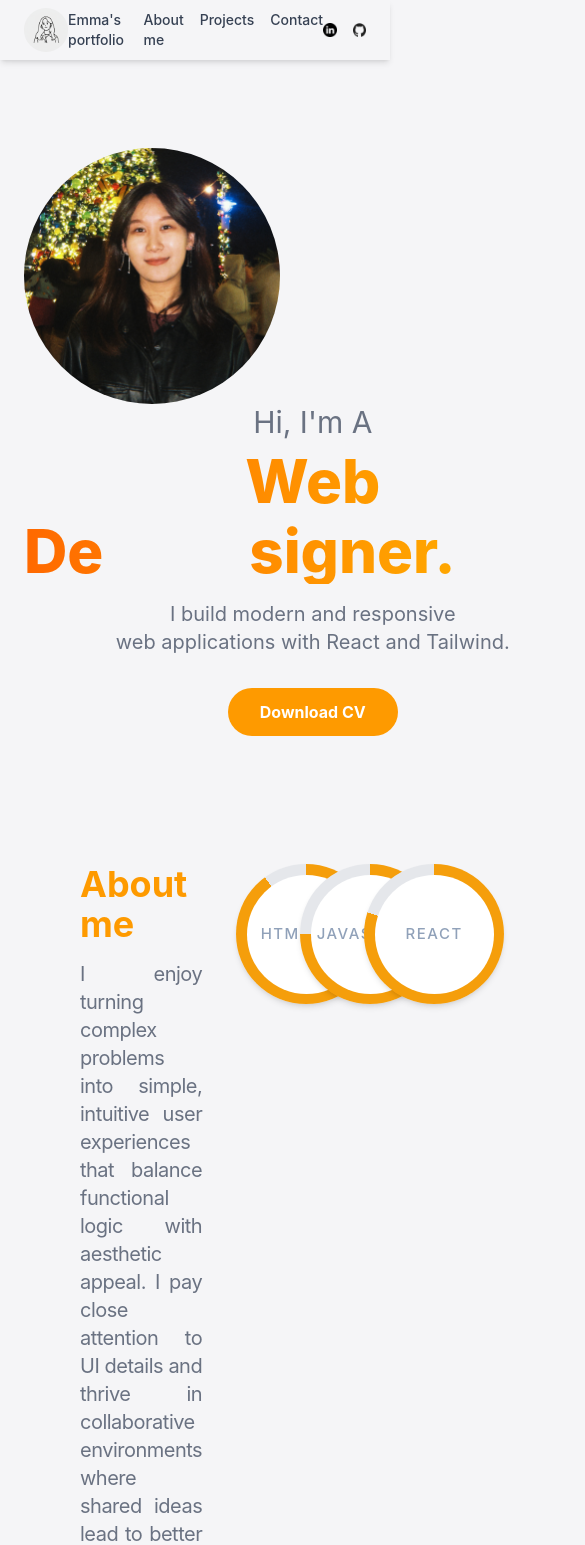
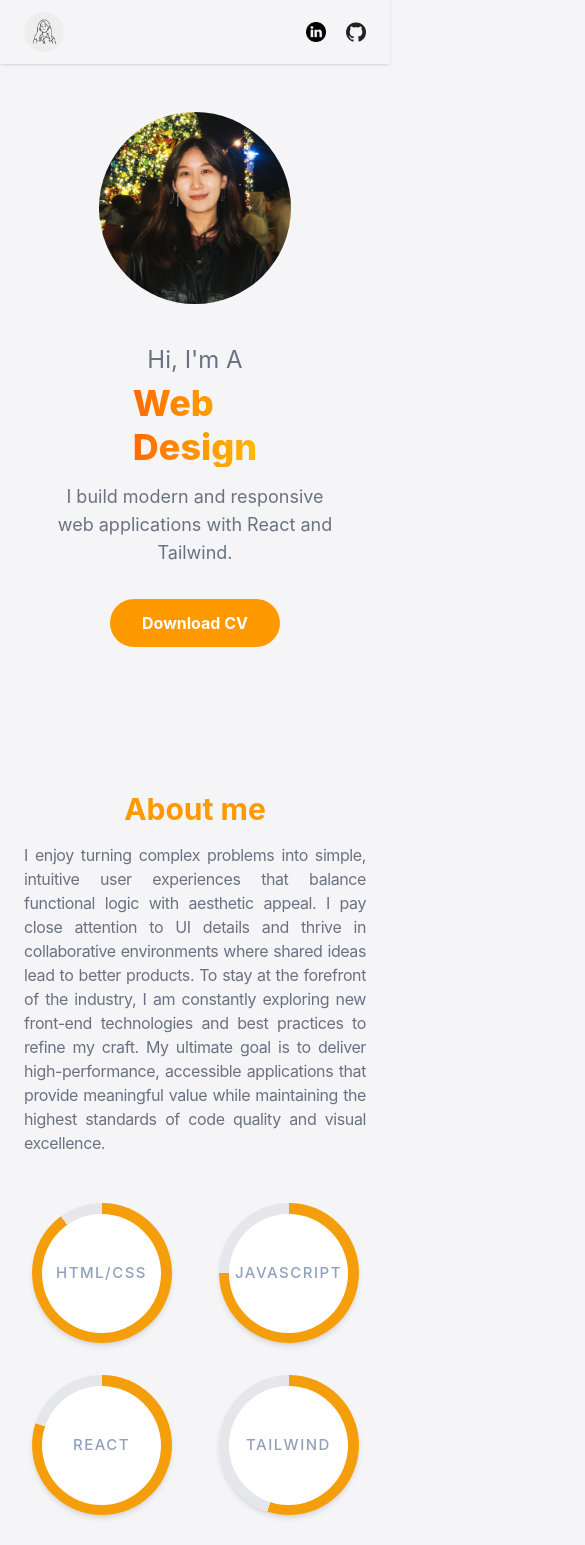
Before and after one commit to emmatwan0707-web/react-portfolio, a React (Vite) app: page / in a window 390 px wide. Shown: the top 1545 px of the page, 585 px wide, since content can reach past the window. Built offline with nearby package versions, Linux system fonts and the light colour scheme.

Commit message:
Add media queries for mobile and tablet

```diff
--- a/src/components/About.jsx
+++ b/src/components/About.jsx
@@ -3,12 +3,20 @@ import SkillCircle from './SkillCircle';
 
 const About = () => {
     return (
-        <div id="about" className='flex flex-row justify-between mb-24'>
-            <div className=' ml-20 mr-26 flex-1'>
-              <h1 className='text-4xl font-bold text-amber-500'>About me</h1>
-              <p className='mt-4 text-xl text-gray-500 text-justify break-words tracking-tight'>I enjoy turning complex problems into simple, intuitive user experiences that balance functional logic with aesthetic appeal. I pay close attention to UI details and thrive in collaborative environments where shared ideas lead to better products. To stay at the forefront of the industry, I am constantly exploring new front-end technologies and best practices to refine my craft. My ultimate goal is to deliver high-performance, accessible applications that provide meaningful value while maintaining the highest standards of code quality and visual excellence.</p>
+        <div
+            id="about"
+            className="flex flex-col md:flex-row items-center md:items-start justify-between px-6 md:px-20 py-16 gap-12 max-w-7xl mx-auto"
+        >
+            <div className="flex-1 text-center md:text-left">
+                <h1 className="text-3xl sm:text-4xl font-bold text-amber-500">
+                    About me
+                </h1>
+                <p className="mt-4 text-base sm:text-lg md:text-xl text-gray-500 text-justify md:text-left break-words tracking-tight">
+                    I enjoy turning complex problems into simple, intuitive user experiences that balance functional logic with aesthetic appeal. I pay close attention to UI details and thrive in collaborative environments where shared ideas lead to better products. To stay at the forefront of the industry, I am constantly exploring new front-end technologies and best practices to refine my craft. My ultimate goal is to deliver high-performance, accessible applications that provide meaningful value while maintaining the highest standards of code quality and visual excellence.
+                </p>
             </div>
-            <div className="grid grid-cols-3 gap-x-16 gap-y-7 flex-1 mr-25">
+
+            <div className="grid grid-cols-2 md:grid-cols-3 gap-8 md:gap-x-16 md:gap-y-10 flex-1 w-full">
                 <SkillCircle name="HTML/CSS" percent={90} />
                 <SkillCircle name="JavaScript" percent={75} />
                 <SkillCircle name="React" percent={80} />
@@ -19,4 +27,5 @@ const About = () => {
         </div>
     )
 }
-export default About
+
+export default About;
--- a/src/components/Footer.jsx
+++ b/src/components/Footer.jsx
@@ -5,23 +5,26 @@ import email from "../assets/email.png";
 
 const Footer = () => {
     return (
-        <footer className="flex justify-between items-center p-6 bg-gray-100 mt-10 mb-10">
-            <p className="text-gray-600 ml-10">© 2026 Emma Twan. Let’s build something awesome!</p>
-            <div className="flex gap-8 mr-20">
+        <footer className="flex flex-col sm:flex-row justify-between items-center p-6 bg-gray-100 mt-10 mb-10 gap-4 sm:gap-0">
+            <p className="text-gray-600 text-center sm:text-left">
+                © 2026 Emma Twan. Let’s build something awesome!
+            </p>
+
+            <div className="flex gap-6 mt-4 sm:mt-0">
                 <a href="https://www.linkedin.com/in/emma-huanchen-duan-0baa06254/" target="_blank" rel="noopener noreferrer">
-                    <img src={linkedin} alt="LinkedIn" className="w-10 h-10 object-contain rounded-full" />
+                    <img src={linkedin} alt="LinkedIn" className="w-12 sm:w-10 h-12 sm:h-10 object-contain rounded-full" />
                 </a>
 
                 <a href="https://github.com/emmatwan0707-web" target="_blank" rel="noopener noreferrer">
-                    <img src={github} alt="GitHub" className="w-10 h-10 object-contain rounded-full" />
+                    <img src={github} alt="GitHub" className="w-12 sm:w-10 h-12 sm:h-10 object-contain rounded-full" />
                 </a>
 
                 <a href="mailto:emmatwan0707@gmail.com">
-                    <img src={email} alt="Email" className="w-10 h-10 object-contain rounded-full" />
+                    <img src={email} alt="Email" className="w-12 sm:w-10 h-12 sm:h-10 object-contain rounded-full" />
                 </a>
             </div>
         </footer>
-
     )
 }
-export default Footer
+
+export default Footer;
--- a/src/components/Header.jsx
+++ b/src/components/Header.jsx
@@ -6,54 +6,51 @@ import { Link } from 'react-scroll';
 
 const Header = () => {
     return (
+        <nav className="fixed top-0 left-0 w-full z-50 bg-[#F5F5F7]/90 backdrop-blur-md shadow-sm">
+            <div className="max-w-7xl mx-auto flex items-center justify-between px-6 py-3">
 
-
-    <nav className="fixed top-0 left-0 w-full z-50 flex items-center justify-between px-6 py-2 bg-[#F5F5F7] shadow-md
-">
-
+                <div className="flex items-center">
                     <img
                         src={EmmaImg}
                         alt="Emma"
-                className="w-11 h-11 object-contain rounded-full gap-10"
+                        className="w-10 h-10 object-contain rounded-full"
                     />
-            <ul className="flex gap-4 text-sm text-gray-700 font-medium">
+                </div>
+
+                <ul className="hidden md:flex gap-8 text-sm text-gray-700 font-medium items-center">
                     <li>
-                    <Link to="hero" smooth={true} duration={500} offset={-60} className="cursor-pointer hover:text-amber-500">
+                        <Link to="hero" smooth={true} duration={500} offset={-100} className="cursor-pointer hover:text-amber-500 transition">
                             Emma's portfolio
                         </Link>
                     </li>
                     <li>
-                    <Link to="about" smooth={true} duration={500} offset={-90} className="cursor-pointer hover:text-amber-500">
+                        <Link to="about" smooth={true} duration={500} offset={-80} className="cursor-pointer hover:text-amber-500 transition">
                             About me
                         </Link>
                     </li>
                     <li>
-                    <Link to="projects" smooth={true} duration={500} offset={-90} className="cursor-pointer hover:text-amber-500">
+                        <Link to="projects" smooth={true} duration={500} offset={-60} className="cursor-pointer hover:text-amber-500 transition">
                             Projects
                         </Link>
                     </li>
                     <li>
-                    <Link to="contact" smooth={true} duration={500} offset={-60} className="cursor-pointer hover:text-amber-500">
+                        <Link to="contact" smooth={true} duration={500} offset={-80} className="cursor-pointer hover:text-amber-500 transition">
                             Contact
                         </Link>
                     </li>
                 </ul>
-        <div className="flex gap-4">
-            <div className="flex gap-4">
-                <a href="https://www.linkedin.com/in/emma-huanchen-duan-0baa06254/" target="_blank" rel="noopener noreferrer">
-                    <img src={linkedin} alt="LinkedIn" className="w-5 h-5 object-contain rounded-full" />
+
+                <div className="flex items-center gap-5">
+                    <a href="https://www.linkedin.com/in/emma-huanchen-duan-0baa06254/" target="_blank" rel="noopener noreferrer" className="hover:opacity-70 transition">
+                        <img src={linkedin} alt="LinkedIn" className="w-5 h-5 object-contain" />
                     </a>
-
-                <a href="https://github.com/emmatwan0707-web" target="_blank" rel="noopener noreferrer">
-                    <img src={github} alt="GitHub" className="w-5 h-5 object-contain rounded-full" />
+                    <a href="https://github.com/emmatwan0707-web" target="_blank" rel="noopener noreferrer" className="hover:opacity-70 transition">
+                        <img src={github} alt="GitHub" className="w-5 h-5 object-contain" />
                     </a>
                 </div>
 
             </div>
-
         </nav>
-
-
     );
 };
 
--- a/src/components/Hero.jsx
+++ b/src/components/Hero.jsx
@@ -4,19 +4,19 @@ import { Typewriter } from 'react-simple-typewriter'
 
 const Hero = () => {
     return (
-        <div id='hero' className="flex flex-col-reverse md:flex-row items-start px-6 md:px-8 pt-22 pb-32 mx-auto gap-0 mt-15">
+        <div id='hero' className="flex flex-col-reverse md:flex-row items-center md:items-start px-6 md:px-8 pt-28 md:pt-40 pb-20 md:pb-32 mx-auto gap-10 md:gap-0">
 
             <div className='text-center md:text-left md:max-w-lg md:ml-30 flex-1'>
-                <h2 className='text-3xl text-gray-500'>Hi, I'm A</h2>
+                <h2 className='text-2xl md:text-3xl text-gray-500'>Hi, I'm A</h2>
 
-                <h1 className='text-6xl md:text-7xl mt-2 font-extrabold leading-[1.1]'>
+                <h1 className='text-4xl md:text-7xl mt-2 font-extrabold leading-[1.1] inline-block text-left md:block'>
                     <div className="bg-gradient-to-r from-orange-500 to-amber-400 bg-clip-text text-transparent">
                         Web
                     </div>
 
-                    <div className="flex items-baseline justify-center md:justify-start bg-gradient-to-r from-orange-500 to-amber-400 bg-clip-text text-transparent mt-1">
+                    <div className="flex items-baseline bg-gradient-to-r from-orange-500 to-amber-400 bg-clip-text text-transparent mt-1">
                         <span>De</span>
-                        <span className="inline-block min-w-[12ch]">
+                        <span className="inline-block md:min-w-[12ch]">
                             <Typewriter
                                 words={['veloper.', 'signer.']}
                                 loop={0}
@@ -28,7 +28,7 @@ const Hero = () => {
                     </div>
                 </h1>
 
-                <p className="text-xl mt-4 text-gray-500">
+                <p className="text-lg md:text-xl mt-4 text-gray-500">
                     I build modern and responsive <br />web applications with React and Tailwind.
                 </p>
 
@@ -37,12 +37,11 @@ const Hero = () => {
                 </a>
             </div>
 
-
             <div className='flex-shrink-0 md:mr-30 md:ml-30'>
                 <img
                     src={profilePic}
                     alt="Profile picture"
-                    className='w-64 md:w-96 h-64 md:h-96 object-cover rounded-full mx-auto'
+                    className='w-48 md:w-96 h-48 md:h-96 object-cover rounded-full mx-auto'
                 />
             </div>
         </div>
--- a/src/components/Projects.jsx
+++ b/src/components/Projects.jsx
@@ -3,9 +3,7 @@ import burgerPic from '../assets/burger.png';
 import moviePic from '../assets/moviePic.png';
 import recipePic from '../assets/recipePic.png';
 
-
 const Projects = () => {
-    // 你可以用数组存项目数据
     const projectList = [
         {
             id:1,
@@ -25,32 +23,35 @@ const Projects = () => {
             description: "A fast and intuitive recipe discovery tool using React to fetch real-time culinary data. It provides a seamless user interface with Tailwind layout and fluid list transitions via Framer Motion.",
             imageUrl: recipePic,
         },
-
     ];
 
     return (
-        <div id="projects">
-        <h1 className='ml-20 text-4xl font-bold text-amber-500 mb-5'>Recent Projects</h1>
-        <div className="flex flex-wrap justify-evenly gap-6 mb-10 ">
+        <div id="projects" className="px-4 sm:px-6 md:px-20 py-16 max-w-7xl mx-auto">
+            <h1 className='text-3xl sm:text-4xl md:text-4xl font-bold text-amber-500 mb-8 text-center md:text-left'>
+                Recent Projects
+            </h1>
+
+            {/* 使用 Grid 布局 */}
+            <div className="grid grid-cols-1 sm:grid-cols-2 lg:grid-cols-3 gap-10 lg:gap-16">
                 {projectList.map((project) => (
                     <div
                         key={project.id}
-                    className="flex flex-col bg-white rounded-2xl shadow-lg overflow-hidden w-full md:w-1/4 hover:scale-105 transition-transform duration-300"
+                        className="flex flex-col bg-white rounded-2xl shadow-lg overflow-hidden hover:scale-105 transition-transform duration-300"
                     >
                         <img
                             src={project.imageUrl}
                             alt={project.title}
-                        className="w-full h-48 object-cover"
+                            className="w-full h-48 sm:h-56 md:h-48 lg:h-52 object-cover"
                         />
                         <div className="p-4">
-                        <h3 className="text-xl font-bold mb-2">{project.title}</h3>
-                        <p className="text-gray-600">{project.description}</p>
+                            <h3 className="text-xl sm:text-2xl font-bold mb-2">{project.title}</h3>
+                            <p className="text-gray-600 text-sm sm:text-base">{project.description}</p>
                         </div>
                     </div>
                 ))}
             </div>
         </div>
     )
+}
 
-}
-export default Projects
+export default Projects;
```
Lines whose indentation alone changed are shown as unchanged.
